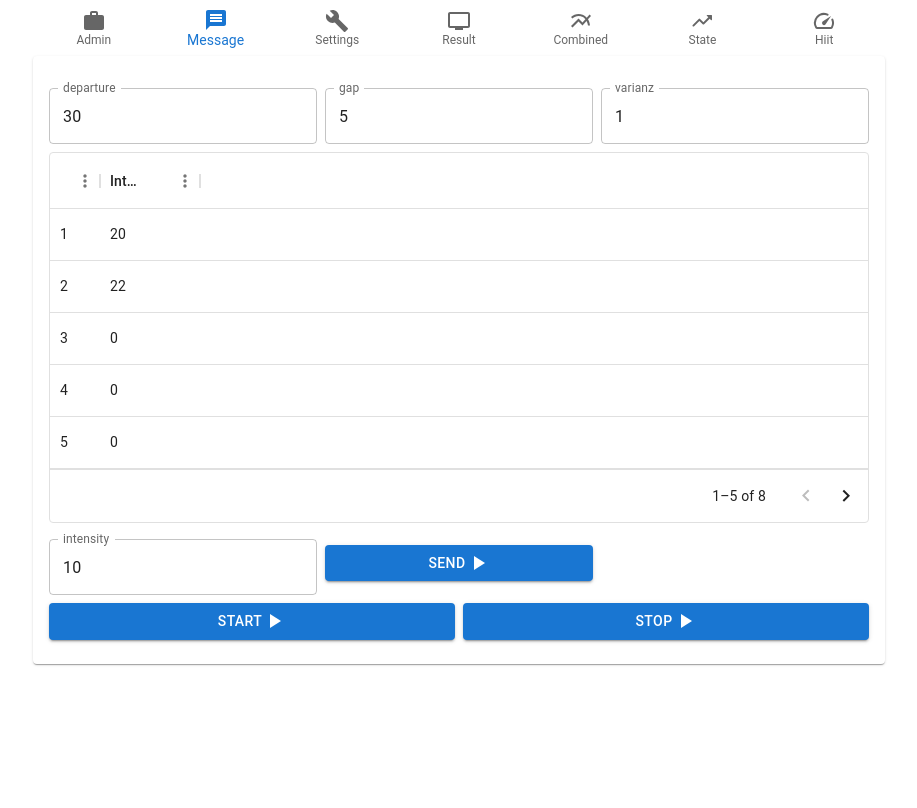
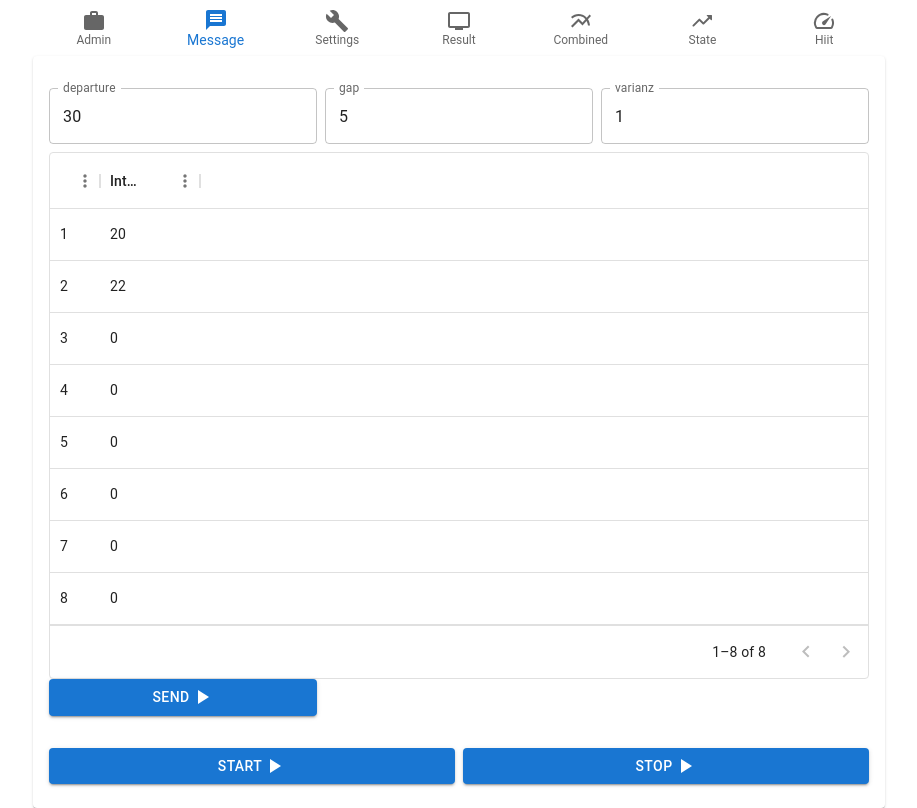
Before and after one commit to hias222/adminweb, a React (Create React App) app: page /admin/Hiit in a window 1280 px wide. Shown: the whole page, without its empty margins (181-1098 px from the left). Built offline with nearby package versions, Linux system fonts and the light colour scheme; what @react-pdf/renderer would draw is missing.

Commit message:
refactor

```diff
--- a/src/hiit/Hiit.tsx
+++ b/src/hiit/Hiit.tsx
@@ -5,9 +5,9 @@ import Grid from '@mui/material/Grid';
 import StartIcon from '@mui/icons-material/PlayArrow';
 import Button from '@mui/material/Button';
 import TextField from '@mui/material/TextField';
-import { DataGrid, GridColDef, GridRowModel, GridValueGetterParams } from '@mui/x-data-grid';
+import { DataGrid, GridColDef } from '@mui/x-data-grid';
 
-import { Card, CardContent, Container, Typography } from '@mui/material';
+import { Card, CardContent, Container } from '@mui/material';
 import { swimmerPosition } from './SwimmerPosition';
 
 // get files http://jetson/resultdata/getmedia
@@ -23,8 +23,6 @@ interface State {
   type: string,
   event: string,
   departure: string,
-  intensity: string,
-  order: string;
   gap: string;
   varianz: string;
   rows: swimmerPosition[];
@@ -47,8 +45,6 @@ class Hiit extends React.Component<Props, State> {
     type: "hiit",
     event: "config",
     departure: "30",
-    intensity: "10",
-    order: "1",
     gap: "5",
     varianz: "1",
     rows: this.rows
@@ -70,7 +66,7 @@ class Hiit extends React.Component<Props, State> {
 
 
   sendHeader = () => (event: any) => {
-    console.log(this.backendConnect + " high " + this.state.departure + " low " + this.state.intensity)
+    console.log(this.backendConnect + " departure " + this.state.departure)
 
     fetch(this.backendConnect, {
       method: 'post',
@@ -89,12 +85,12 @@ class Hiit extends React.Component<Props, State> {
 
   processRowUpdate = (newRow: swimmerPosition) => {
     var newRows = this.state.rows.map((row) => (row.id === newRow.id ? newRow : row))
-    this.setState({rows : newRows})
+    this.setState({ rows: newRows })
     return newRow;
   };
 
   startHiit = (mode: string) => (event: any) => {
-    console.log(this.backendConnect + " high " + this.state.departure + " low " + this.state.intensity)
+    console.log(this.backendConnect + " deaparture " + this.state.departure)
 
     var newEvent = { "type": "hiit", "event": mode }
     fetch(this.backendConnect, {
@@ -111,16 +107,6 @@ class Hiit extends React.Component<Props, State> {
       case "departure":
         this.setState({
           departure: event.target.value
-        });
-        break;
-      case "intensity":
-        this.setState({
-          intensity: event.target.value
-        });
-        break;
-      case "order":
-        this.setState({
-          order: event.target.value
         });
         break;
       case "gap":
@@ -179,6 +165,7 @@ class Hiit extends React.Component<Props, State> {
                   </Grid>
                 </Grid>
 
+                <Grid container spacing={0} alignItems="center">
                   <DataGrid
                     rows={this.state.rows}
                     columns={this.columns}
@@ -186,7 +173,7 @@ class Hiit extends React.Component<Props, State> {
                     initialState={{
                       pagination: {
                         paginationModel: {
-                        pageSize: 5,
+                          pageSize: 10,
                         },
                       },
                     }}
@@ -196,25 +183,16 @@ class Hiit extends React.Component<Props, State> {
                     processRowUpdate={this.processRowUpdate}
                   //onCellEditStop={this.saveData()}
                   />
-
+                </Grid>
 
                 <Grid container spacing={1} alignItems="center">
-                  <Grid item xs={6} sm={4} md={4}>
-                    <TextField fullWidth
-                      id="low"
-                      label="intensity"
-                      margin="normal"
-                      variant="outlined"
-                      value={this.state.intensity}
-                      onChange={this.handleChange('intensity')}
-                    />
-                  </Grid>
                   <Grid item xs={12} sm={4} md={4}>
                     <Button variant="contained" fullWidth onClick={this.sendHeader()}>Send
                       <StartIcon /></Button>
                   </Grid>
                 </Grid>
-
+              </CardContent>
+              <CardContent>
                 <Grid container spacing={1} alignItems="center">
                   <Grid item xs={12} sm={6} md={6}>
                     <Button variant="contained" fullWidth onClick={this.startHiit('start')}>Start
```
Lines whose indentation alone changed are shown as unchanged.
